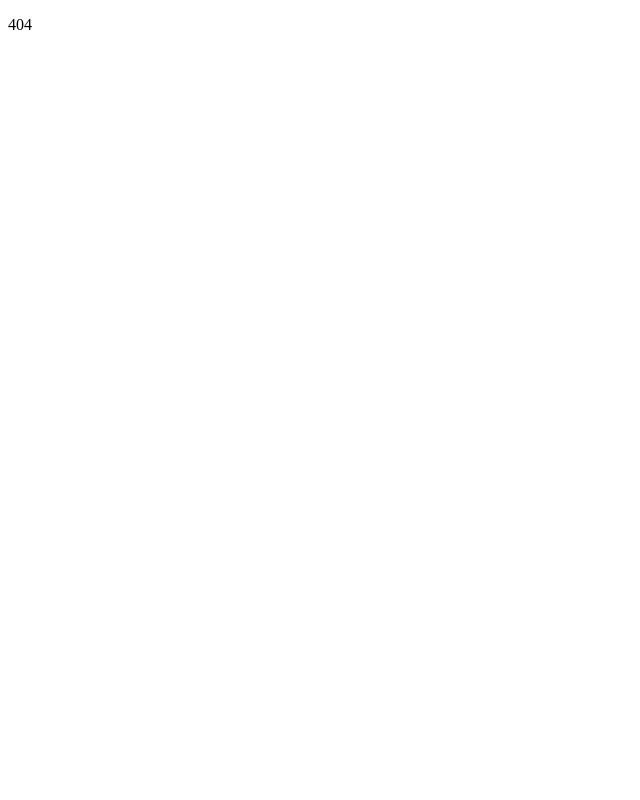
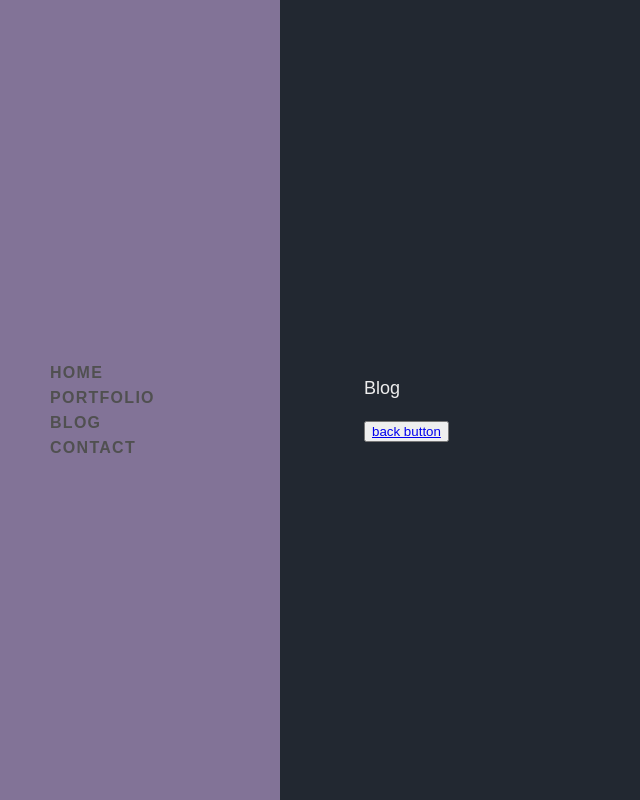
Before and after one commit to coderamen/coderamenPF, a Gatsby site: page /blog in a window 1280 px wide. Before the commit this address had no page. Shown: the whole page, without its empty margins (0-640 px from the left). Built offline with nearby package versions, Linux system fonts and the light colour scheme; Gatsby itself is replaced by a stand-in of ours.

Commit message:
added few pages and adjust layout

```diff
--- a/src/components/header.js
+++ b/src/components/header.js
@@ -4,14 +4,12 @@ import React from "react"
 import styled from 'styled-components'
 
 const StyledSideBar = styled.div`
-    @media (min-width: 1440px) {
-      width: 240px;
-    }
     @media screen and (min-width: 1440px) {
       padding-top: 32px;
       padding-left: 32px;
       padding-right: 32px;
     }
+    width: 280px;
     display: flex;
     flex-direction: column;
     justify-content: center;
@@ -32,7 +30,7 @@ const StyledSideBar = styled.div`
       padding: 0;
     }
     li {
-      margin: 0.8vh 0;
+      margin: 0 50px;
     }
     a {
       font-size: 16px;
@@ -48,14 +46,13 @@ const StyledSideBar = styled.div`
 const Header = ({ siteTitle }) => (
   <StyledSideBar>
     <div style={{ flex: `0 0 25%` }} />
-    <div className="menu">
       <ul>
-        <li><Link to="/">Home</Link></li>
-        <li><Link to="/">Portfolio</Link></li>
-        <li><Link to="/">Blog</Link></li>
-        <li><Link to="/">Contact</Link></li>
+        <li><Link to="/home">Home</Link></li>
+        <li><Link to="/portfolio">Portfolio</Link></li>
+        <li><Link to="/blog">Blog</Link></li>
+        <li><Link to="/contact">Contact</Link></li>
       </ul>
-    </div>
+
     <div style={{ flex: `0 0 25%` }} />
   </StyledSideBar>
 )
--- a/src/components/hero.js
+++ b/src/components/hero.js
@@ -9,9 +9,6 @@ import { faLinkedin, faGithub, faInstagram, faTwitter } from '@fortawesome/free-
 config.autoAddCss = false
 
 const StyledSection = styled.section`
-
-
-
     .title {
         font-family: Rubik, Arial, sans-serif;
         font-size: 16px;
--- a/src/components/layout.js
+++ b/src/components/layout.js
@@ -3,12 +3,8 @@ import styled from 'styled-components'
 
 import GlobalStyle from './globalStyle'
 import Header from './header'
-import Footer from './footer'
 
 const StyledLayout = styled.div`
-    @media (min-width: 1440px) {
-        margin-left: 300px;
-    }
     @media (min-width: 768px) {
         min-height: 100vh;
         padding-bottom: 120px;
@@ -22,15 +18,14 @@ const StyledLayout = styled.div`
     justify-content: center;
     position: fixed;
     .main-content {
-        width: 100%;
         max-width: 52.5rem;
         padding: 0 64px;
+        margin-left: 300px;
     }
 `
 
 
 const Layout = ({ children }) => {
-    console.log('check -->', children);
     return (
         <StyledLayout>
             <GlobalStyle />
--- /dev/null
+++ b/src/pages/blog.js
@@ -0,0 +1,15 @@
+import React from 'react'
+import { Link } from 'gatsby'
+import Layout from '../components/layout'
+
+
+const Blog = () => (
+    <div>
+        <Layout>
+            <p>Blog</p>
+            <button><Link to="/home">back button</Link></button>
+        </Layout>
+    </div>
+)
+
+export default Blog
--- /dev/null
+++ b/src/pages/contact.js
@@ -0,0 +1,15 @@
+import React from 'react'
+import { Link } from 'gatsby'
+import Layout from '../components/layout'
+
+
+const Contact = () => (
+    <div>
+        <Layout>
+            <p>Contact</p>
+            <button><Link to="/home">back button</Link></button>
+        </Layout>
+    </div>
+)
+
+export default Contact
--- a/src/pages/index.js
+++ b/src/pages/index.js
@@ -1,10 +1,12 @@
 import React from "react"
 import Layout from "../components/layout"
 import Hero from "../components/hero"
+import Header from '../components/header'
 
 const IndexPage = ({ data }) => {
   return (
     <Layout>
+      <Header />
       <Hero />
     </Layout>
   )
```
Also changed, not shown: src/pages/home.js (added, +16 -0 lines), src/pages/page-2.js (deleted, +0 -7 lines), src/pages/portfolio.js (added, +14 -0 lines).
